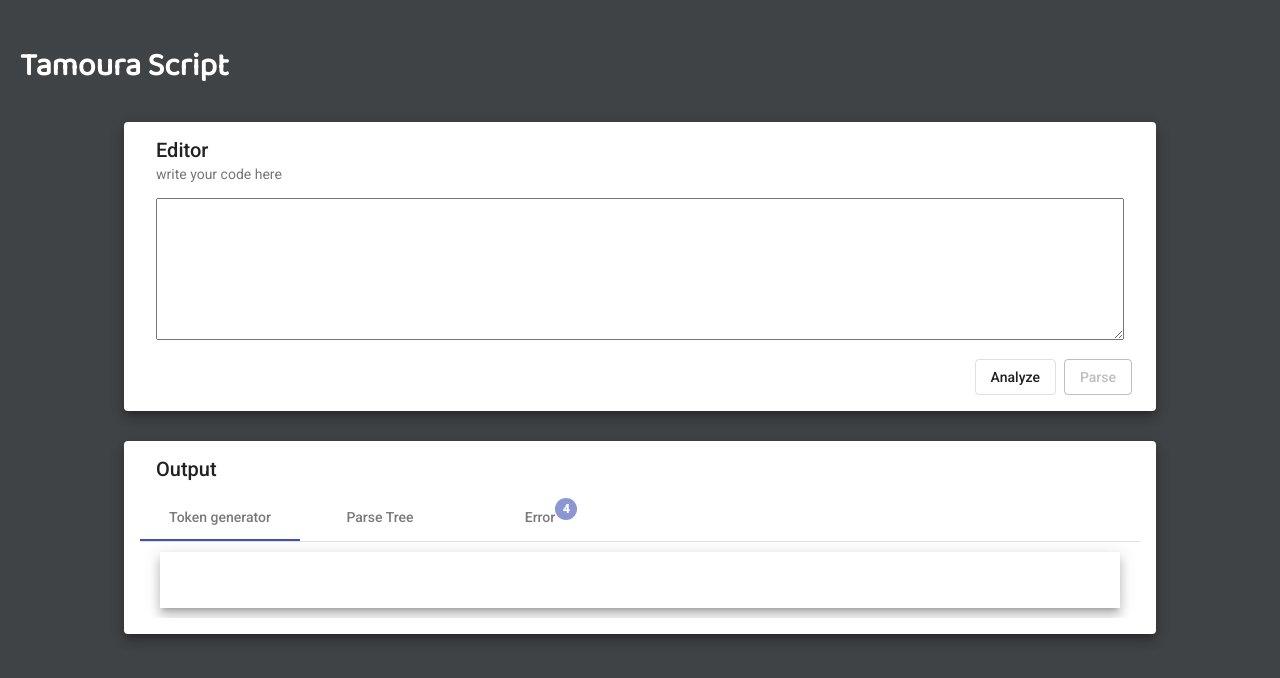
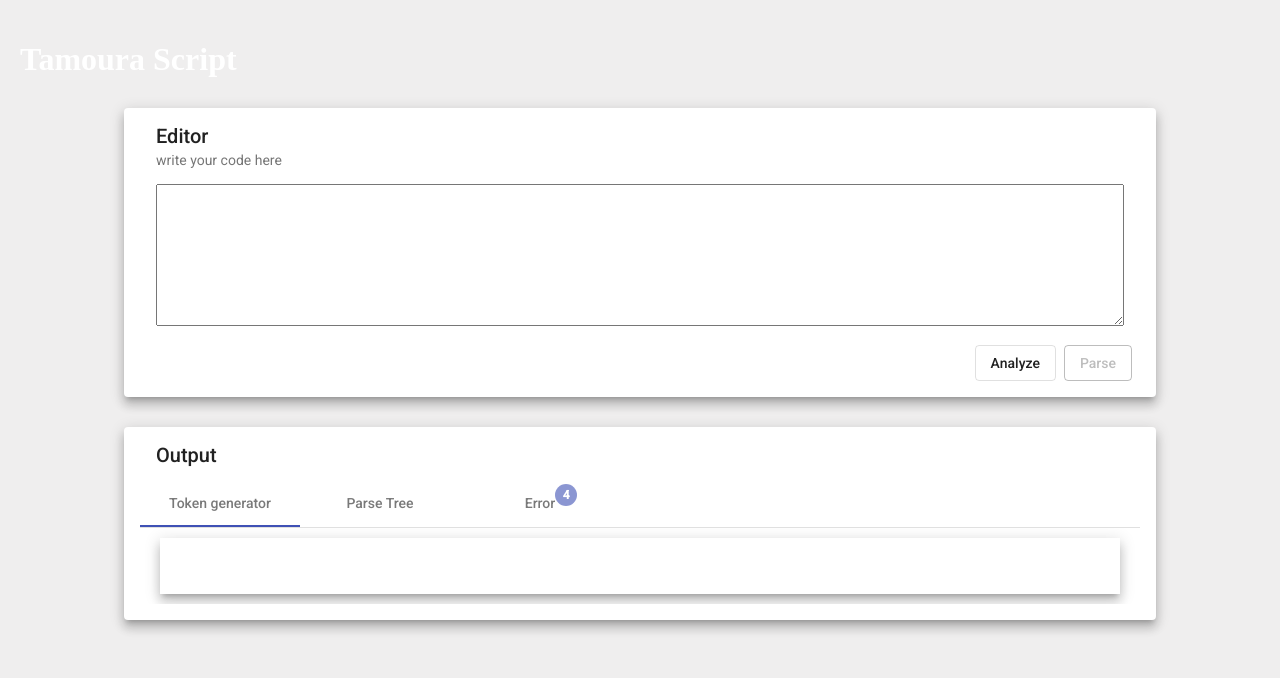
Before and after one commit to prograTammz/compiler, an Angular app: page / in a window 1280 px wide. Shown: the top 678 px of the page. Built offline with nearby package versions, Linux system fonts and the light colour scheme.

Commit message:
Changes to global font and color

```diff
--- a/src/index.html
+++ b/src/index.html
@@ -8,7 +8,7 @@
   <link rel="icon" type="image/x-icon" href="favicon.ico">
   <link href="https://fonts.googleapis.com/css?family=Roboto:300,400,500&display=swap" rel="stylesheet">
   <link href="https://fonts.googleapis.com/icon?family=Material+Icons" rel="stylesheet">
-  <link href="https://fonts.googleapis.com/css?family=Baloo+2&display=swap" rel="stylesheet">
+  <link href="https://fonts.googleapis.com/css?family=Julius+Sans+One&display=swap" rel="stylesheet">
 
 </head>
 <body>
--- a/src/styles.css
+++ b/src/styles.css
@@ -1,7 +1,7 @@
 /* You can add global styles to this file, and also import other style files */
 
 html, body { height: 100%; }
-body { margin: 0; font-family: 'Baloo 2', cursive, "Helvetica Neue", sans-serif; }
+body { margin: 0;  }
 body{
-    background-color: #1c2022d6;;
+    background-color: #EFEEEE;
 }
```
